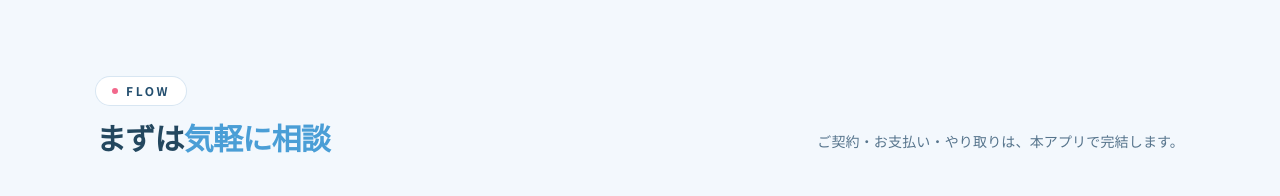
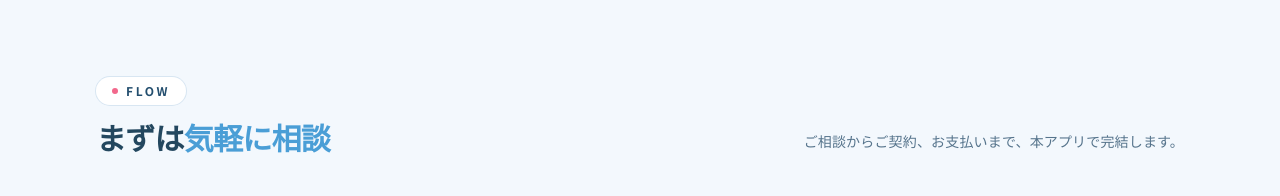
Before and after one commit to kerachino/wave, a Next.js app: page / in a window 1280 px wide. Shown: the part 900-1096 px from the top of the page. Built offline with nearby package versions, Linux system fonts and the light colour scheme; no server answers.

Commit message:
open contact

```diff
--- a/components/FlowSteps.tsx
+++ b/components/FlowSteps.tsx
@@ -75,7 +75,7 @@ export function FlowSteps() {
             まずは<span className="text-brand">気軽に相談</span>
           </h2>
           <p className="max-w-md text-sm leading-8 text-ink-soft">
-            ご契約・お支払い・やり取りは、本アプリで完結します。
+            ご相談からご契約、お支払いまで、本アプリで完結します。
           </p>
         </div>
 
```
